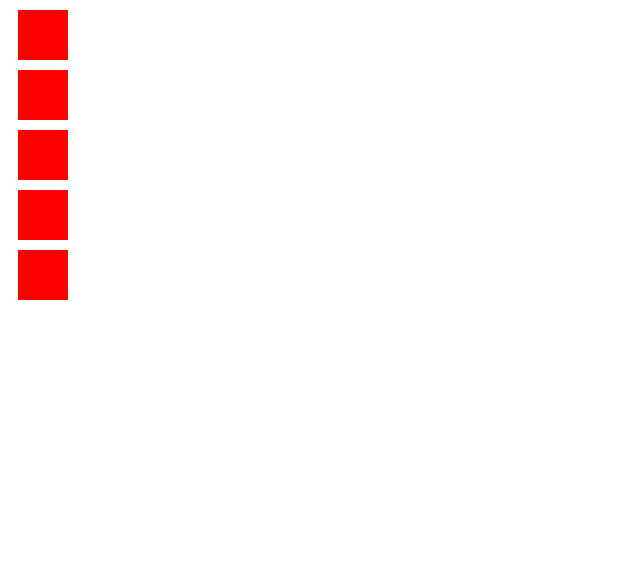
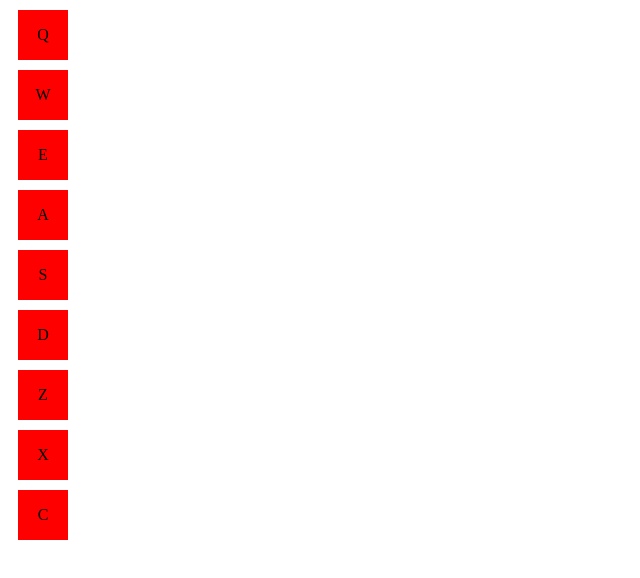
Before and after one commit to ziomecka/freecodecamp-drum-machine, a React app: page / in a window 1280 px wide. Shown: the top 578 px of the page, without its empty margins (0-640 px from the left). Built offline with nearby package versions, Linux system fonts and the light colour scheme; the HTML template or start-up script is replaced by a standard one.

Commit message:
More buttons included

```diff
--- a/src/components/Drum/buttons.tsx
+++ b/src/components/Drum/buttons.tsx
@@ -1,71 +1,81 @@
+const openHH = require('../../sounds/heater-kit/open-hh.mp3');
+const clap = require('../../sounds/heater-kit/clap.mp3');
+const heater1 = require('../../sounds/heater-kit/heater-1.mp3');
+const heater2 = require('../../sounds/heater-kit/heater-2.mp3');
+const heater3 = require('../../sounds/heater-kit/heater-3.mp3');
+const heater4 = require('../../sounds/heater-kit/heater-4.mp3');
+const heater5 = require('../../sounds/heater-kit/heater-5.mp3');
+const kick1 = require('../../sounds/heater-kit/kick-1.mp3');
+const kick2 = require('../../sounds/heater-kit/kick-2.mp3');
+
 export const buttonOpenHH = {
   id: 0,
-  title: "",
-  soundDescription: "",
-  key: "",
-  soundFile: "./sounds/open-hh.mp3"
+  title: 'q',
+  soundDescription: 'open HH',
+  key: 113,
+  soundFile: openHH
 };
 
 export const buttonClap = {
-  id: 0,
-  title: "",
-  soundDescription: "",
-  key: "",
-  soundFile: "./sounds/clap.mp3"
+  id: 1,
+  title: 'w',
+  soundDescription: 'clap',
+  key: 119,
+  soundFile: clap
 };
 
 export const buttonKick1 = {
-  id: 0,
-  title: "",
-  soundDescription: "",
-  key: "",
-  soundFile: "./sounds/kick-1.mp3"
+  id: 2,
+  title: 'e',
+  soundDescription: 'kick 1',
+  key: 101,
+  soundFile: kick1
 };
 
 export const buttonKick2 = {
-  id: 0,
-  title: "",
-  soundDescription: "",
-  key: "",
-  soundFile: "./sounds/kick-2.mp3"
+  id: 3,
+  title: 'a',
+  soundDescription: 'kick 2',
+  key: 97,
+  soundFile: kick2
 };
 
 export const buttonHeater1 = {
-  id: 0,
-  title: "",
-  soundDescription: "",
-  key: "",
-  soundFile: "./sounds/heater-1.mp3"
+  id: 4,
+  title: 's',
+  soundDescription: 'heater 1',
+  key: 115,
+  soundFile: heater1
 };
 
 export const buttonHeater2 = {
-  id: 0,
-  title: "",
-  soundDescription: "",
-  key: "",
-  soundFile: "./sounds/heater-2.mp3"
+  id: 5,
+  title: 'd',
+  soundDescription: 'heater 2',
+  key: 100,
+  soundFile: heater2
 };
 
 export const buttonHeater3 = {
-  id: 0,
-  title: "",
-  soundDescription: "",
-  key: "",
-  soundFile: "./sounds/heater-3.mp3"
+  id: 6,
+  title: 'z',
+  soundDescription: 'heater 3',
+  key: 122,
+  soundFile: heater3
 };
 
 export const buttonHeater4 = {
-  id: 0,
-  title: "",
-  soundDescription: "",
-  key: "",
-  soundFile: "./sounds/heater-4.mp3"
+  id: 7,
+  title: 'x',
+  soundDescription: 'heater 4',
+  key: 120,
+  soundFile: heater4
 };
 
 export const buttonHeater5 = {
-  id: 0,
-  title: "",
-  soundDescription: "",
-  key: "",
-  soundFile: "./sounds/heater-5.mp3"
+  id: 8,
+  title: 'c',
+  soundDescription: 'heater 5',
+  key: 99,
+  soundFile: heater5
 };
--- a/src/components/Drum/index.tsx
+++ b/src/components/Drum/index.tsx
@@ -6,7 +6,11 @@ import {
   buttonHeater2,
   buttonHeater3,
   buttonHeater4,
-  buttonHeater5
+  buttonHeater5,
+  buttonKick1,
+  buttonKick2,
+  buttonOpenHH,
+  buttonClap
 } from "./buttons";
 
 const style = require("./style");
@@ -18,7 +22,11 @@ export interface DrumState {}
 export default class Drum extends React.Component<DrumProps, DrumState> {
   render() {
     return (
-      <div className={style.drum}>
+      <div id="drum-machine" className={style.drum}>
+        <Button button={buttonOpenHH} />
+        <Button button={buttonClap} />
+        <Button button={buttonKick1} />
+        <Button button={buttonKick2} />
         <Button button={buttonHeater1} />
         <Button button={buttonHeater2} />
         <Button button={buttonHeater3} />
```
